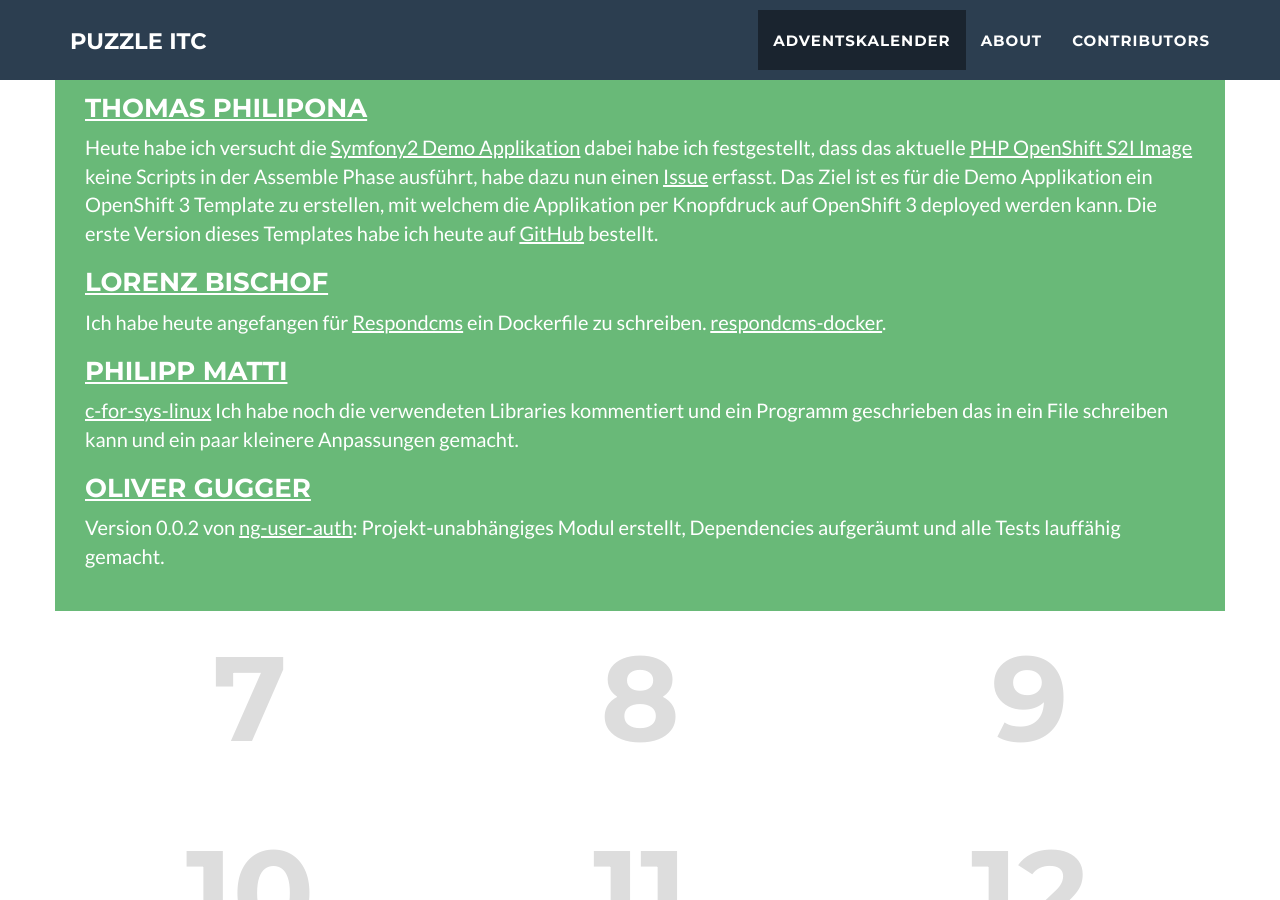
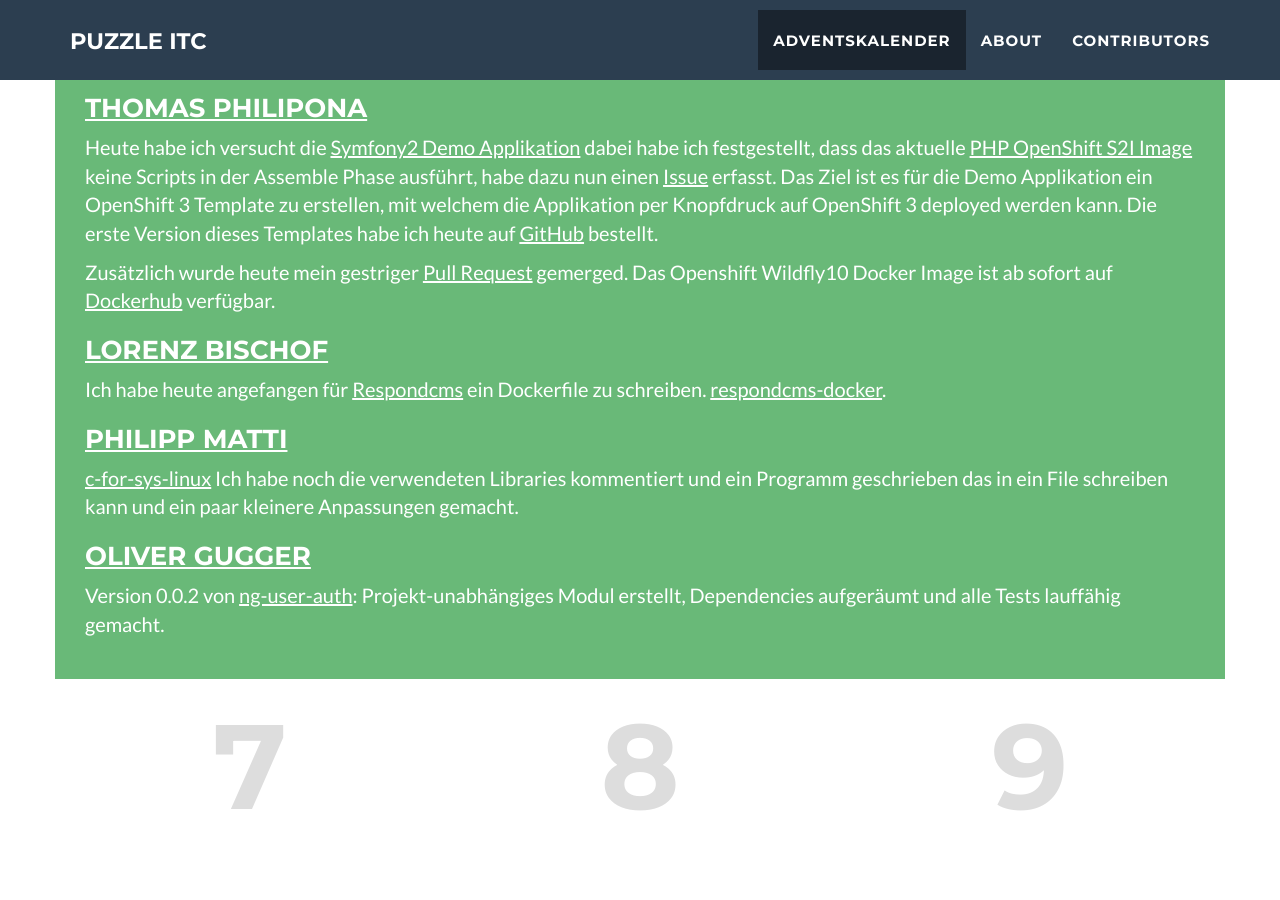
Before and after one commit to puzzle/opensource-advent-challenge-2015, a Jekyll site: the page built from index.html, in a window 1280 px wide and 900 px high, scrolled down 1504 px. Built offline with Jekyll 4.4.1, drawn with Linux system fonts in a browser that asks for light colours; nearby versions of some CDN libraries.

Commit message:
added comment about merged pull Request

```diff
--- a/_doors/06.markdown
+++ b/_doors/06.markdown
@@ -12,6 +12,8 @@
 Das Ziel ist es für die Demo Applikation ein OpenShift 3 Template zu erstellen, mit welchem die Applikation per Knopfdruck auf OpenShift 3 deployed werden kann.
 Die erste Version dieses Templates habe ich heute auf [GitHub](https://github.com/phil-pona/ose3-symfony2-ex) bestellt.
 
+Zusätzlich wurde heute mein gestriger [Pull Request](https://github.com/openshift/sti-wildfly/pull/63) gemerged. Das Openshift Wildfly10 Docker Image ist ab sofort auf [Dockerhub](https://hub.docker.com/r/openshift/wildfly-10-centos7/) verfügbar.
+
 ### [Lorenz Bischof](https://github.com/lbischof)
 Ich habe heute angefangen für [Respondcms](https://github.com/madoublet/respond) ein Dockerfile zu schreiben. [respondcms-docker](https://github.com/lbischof/respondcms-docker).
 
```
